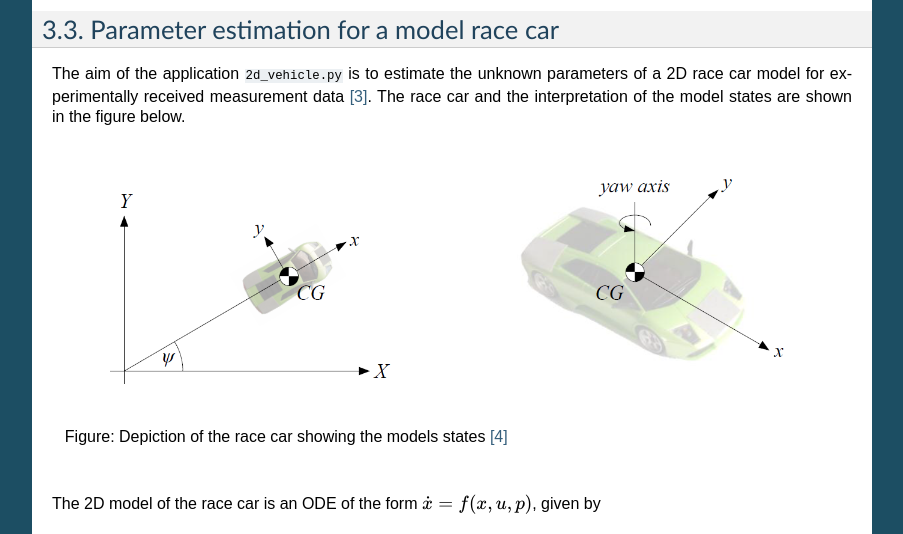
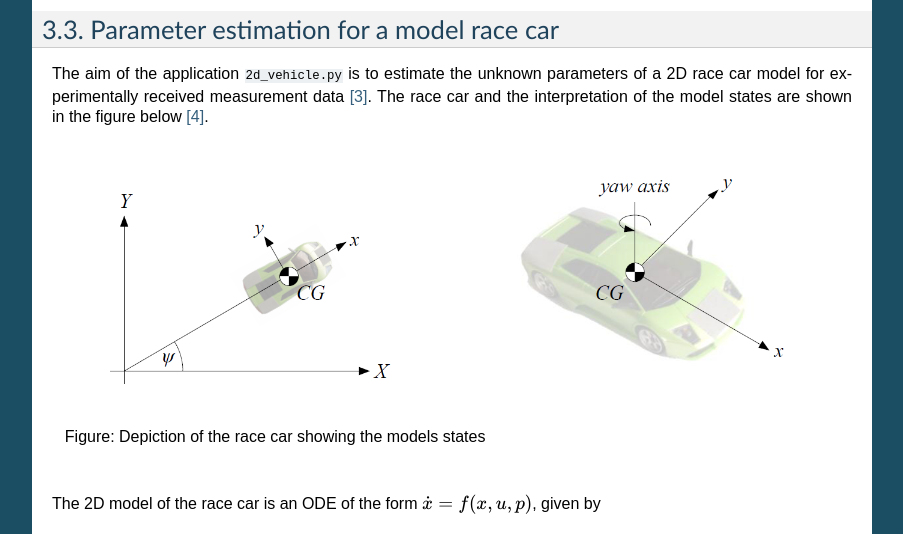
Before and after one commit to vishalbelsare/PECas, a Sphinx documentation site: the page built from doc/examples.rst, in a window 1280 px wide and 900 px high, scrolled down 2292 px. Shown: the part 172-706 px from the top of the window, without its empty margins (198-1101 px from the left). Built offline with Sphinx 7.4.7, drawn with Linux system fonts in a browser that asks for light colours.

Commit message:
adjusted docs to be latex-conform

```diff
--- a/doc/examples.rst
+++ b/doc/examples.rst
@@ -86,13 +86,13 @@ The results for the system simulation using the estimated parameter in compariso
 Parameter estimation for a model race car
 -----------------------------------------
 
-The aim of the application ``2d_vehicle.py`` is to estimate the unknown parameters of a 2D race car model for experimentally received measurement data [#f3]_. The race car and the interpretation of the model states are shown in the figure below.
+The aim of the application ``2d_vehicle.py`` is to estimate the unknown parameters of a 2D race car model for experimentally received measurement data [#f3]_. The race car and the interpretation of the model states are shown in the figure below [#f4]_.
 
 .. figure:: rc.png
     :scale: 60%
     :align: center
 
-    Figure: Depiction of the race car showing the models states [#f4]_
+    Figure: Depiction of the race car showing the models states
 
 The 2D model of the race car is an ODE of the form :math:`\dot{x} = f(x,u,p)`, given by
 
```
